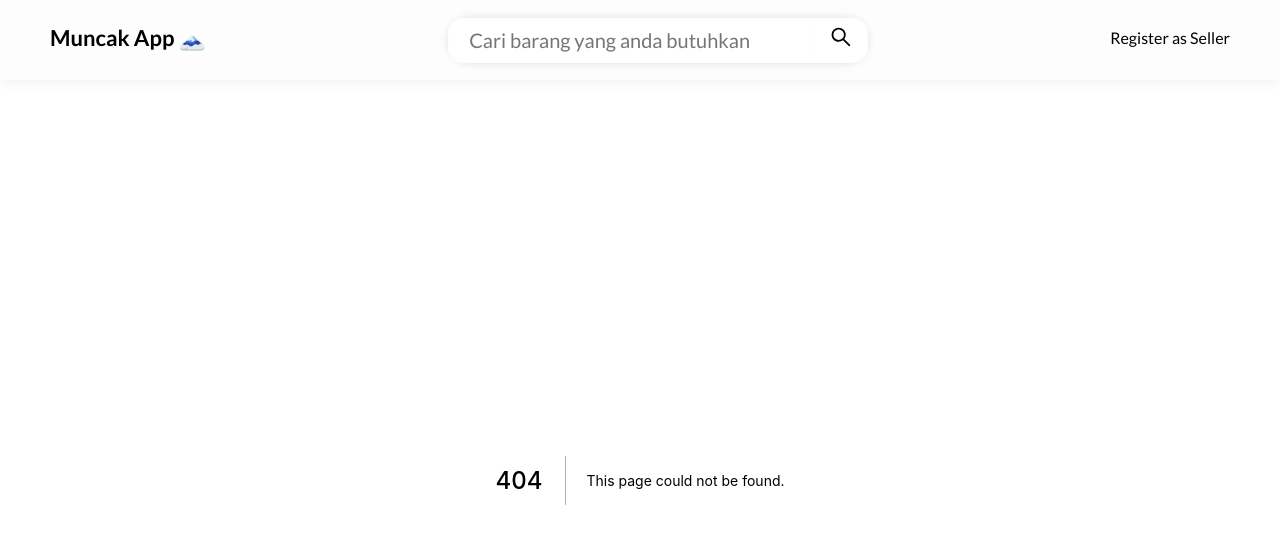
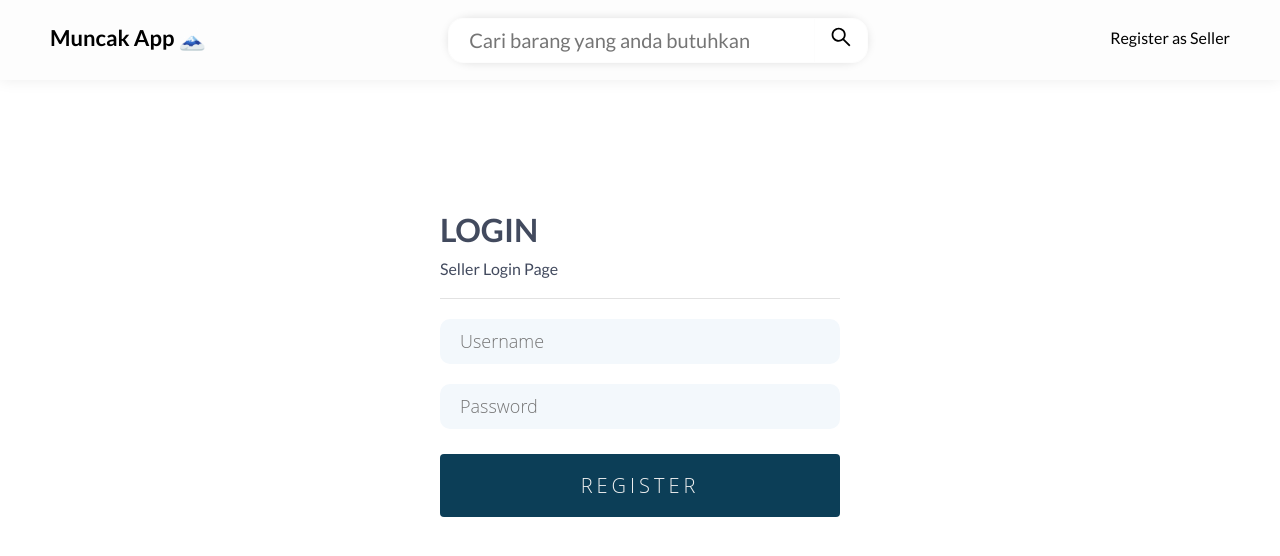
Before and after one commit to febriliankr/muncax, a Next.js app: page /s/login in a window 1280 px wide. Before the commit this address had no page. Shown: the top 556 px of the page. Built offline with nearby package versions, Linux system fonts and the light colour scheme.

Commit message:
added login

```diff
--- /dev/null
+++ b/pages/s/login.tsx
@@ -0,0 +1,75 @@
+import React, { useState } from "react";
+import { useForm } from "react-hook-form";
+import * as yup from "yup";
+import Head from "next/head";
+import Link from "next/link";
+import { useRouter } from "next/router";
+import { yupResolver } from "@hookform/resolvers/yup";
+
+const Schema = yup.object().shape({
+  username: yup.string().required(),
+  password: yup.string().required()
+});
+
+export default function PendaftaranUmum() {
+  const router = useRouter();
+  const [disableSubmit, setDisableSubmit] = useState(false);
+  const { handleSubmit, register, errors } = useForm({
+    resolver: yupResolver(Schema),
+  });
+
+  function checkAndAddToDatabase(username, password) {
+    console.log(username, password);
+  }
+
+  const onSubmit = (formData) => {
+    console.log(formData);
+    setDisableSubmit(true);
+    const {username, password} = formData;
+  };
+
+  return (
+    <>
+      <Head>
+        <title>Registration</title>
+        <link rel="icon" href="/dlogo.png" />
+      </Head>
+
+      <div className="home__container">
+        <div className="signup__form">
+          <h1 className="register-text-heading">LOGIN</h1>
+          <p className="register-text">Seller Login Page</p>
+          <div className="input-areas">
+            <form className="register-form" onSubmit={handleSubmit(onSubmit)}>
+              <input
+                className={`register-input ${
+                  errors.name ? "username-error" : null
+                }`}
+                name="username"
+                type="username"
+                placeholder="Username"
+                ref={register}
+              />
+              <p className="error-label">{errors.username?.message}</p>
+              <input
+                className="register-input"
+                name="password"
+                type="password"
+                placeholder="Password"
+                ref={register}
+              />
+              <p className="error-label">{errors.password?.message}</p>
+
+              <div>
+                <button disabled={disableSubmit} onClick={handleSubmit}>
+                  Register
+                </button>
+              </div>
+            </form>
+          </div>
+
+        </div>
+      </div>
+    </>
+  );
+}
```
